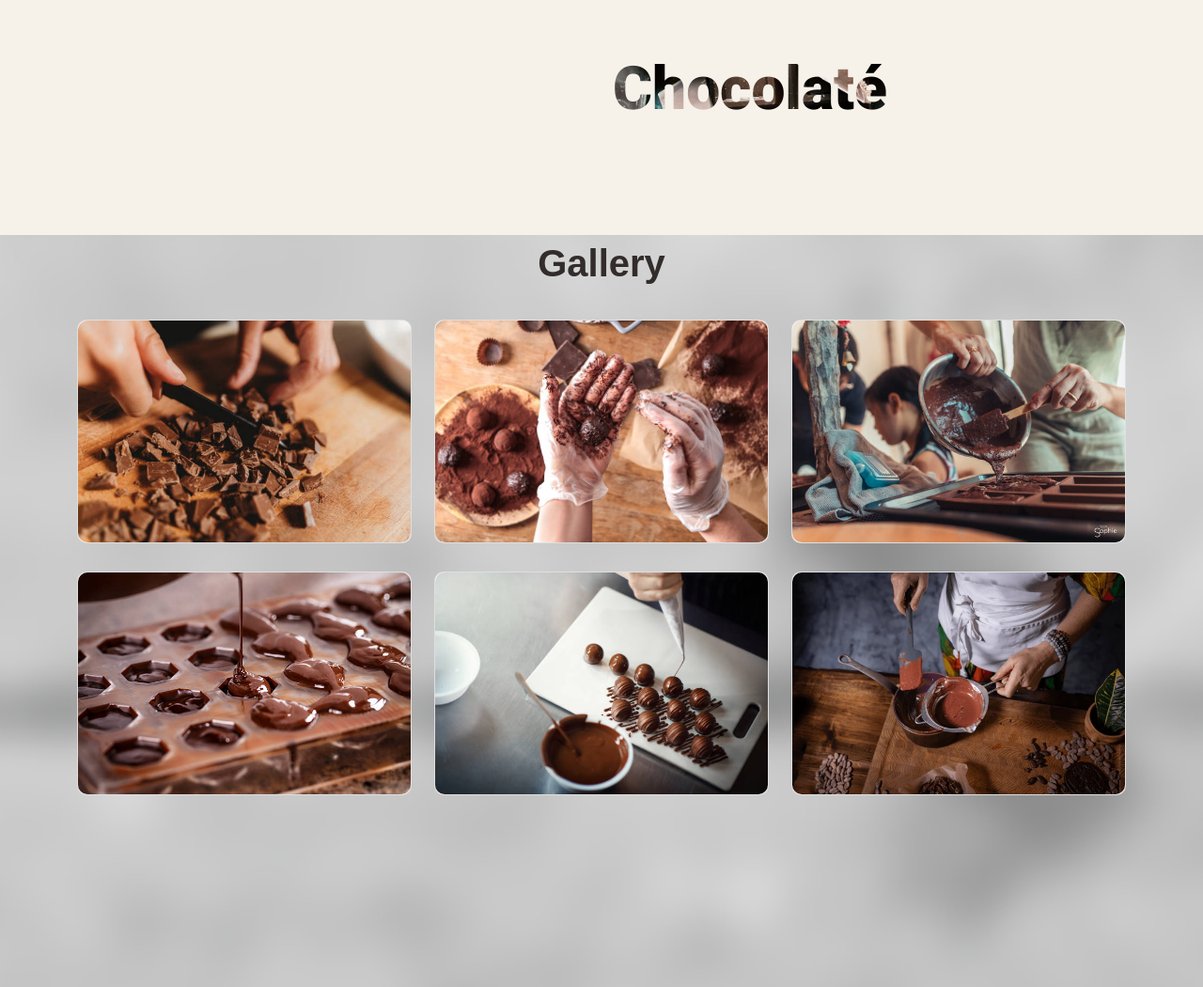
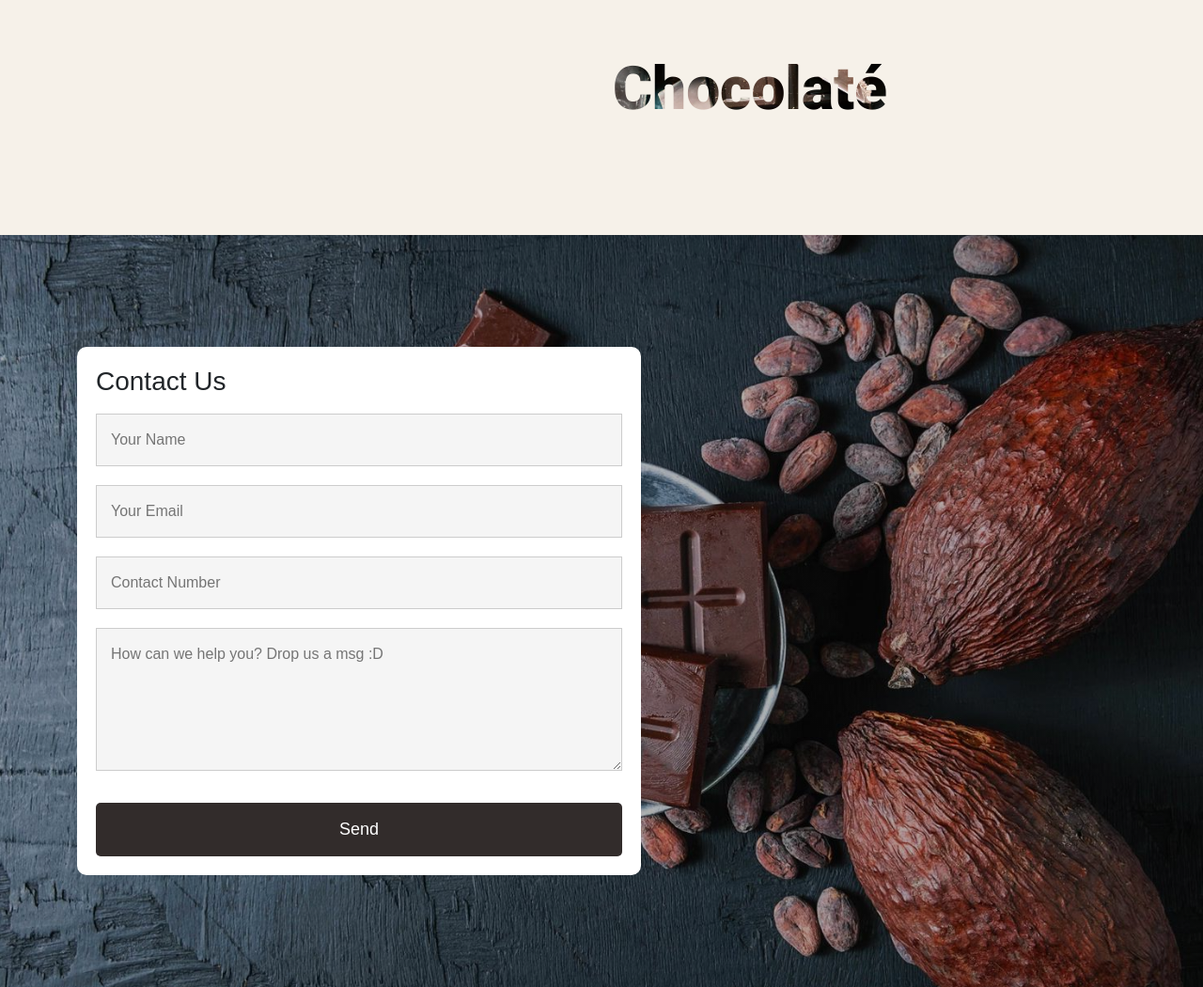
Before and after one commit to AshenKavinda/HTML-CSS-BootStrap-PHP-WebCW, a PHP site: page /mainMenu.html in a window 1280 px wide. Shown: the part 1346-2396 px from the top of the page at 94% size. Run offline with PHP 8.4, Linux system fonts and the light colour scheme.

Commit message:
Contact-us-UI

```diff
--- a/frontEndMain/mainMenu.html
+++ b/frontEndMain/mainMenu.html
@@ -43,7 +43,7 @@
                     <a class="nav-link" href="#gallery">Gallery</a>
                   </li>
                   <li class="nav-item">
-                    <a class="nav-link" href="#">Contact Us</a>
+                    <a class="nav-link" href="#contact">Contact Us</a>
                   </li>
                 </ul>
                 <form class="d-flex">
@@ -148,10 +148,10 @@
 
           <!-- gallery-->
 
-          <section id="gallery" class="w-100 h-100">
+          <!-- <section id="gallery" class="w-100 h-100">
             <div class="container" id="gallC">
 
-              <div class="headingG"><span>Gallery</span></div>
+              <div class="headingG"><span>Gallery </span></div>
 
               <div class="row" style="margin-top: 30px;">
 
@@ -199,14 +199,31 @@
 
             </div>
 
-          </section>
+          </section> -->
 
           <!-- gallery-->
 
           <!-- contact us-->
+
           <section id="contact">
 
+                <div class="container">
+
+                  <form class="formC">
+                    <h3>Contact Us</h3>
+                    <input type="text" id="name" placeholder="Your Name" required>
+                    <input type="text" id="email" placeholder="Your Email" required>
+                    <input type="text" id="phone" placeholder="Contact Number" required>
+                    <textarea id="msg" rows="5" placeholder="How can we help you? Drop us a msg :D "></textarea><br>
+                    <button type="submit">Send</button>
+
+                  </form>
+
+                </div>
+
           </section>
+
+
 
           <!-- contact us-->
 
--- a/frontEndMain/style.css
+++ b/frontEndMain/style.css
@@ -214,6 +214,58 @@ html ::-webkit-scrollbar{
 }
 
 
+/* gallery */
 
+/* contact us */
 
-/* gallery */
+#contact {
+    width: 100%;
+    height: 100vh;
+    background-image: linear-gradient(rgba(0,0,0,0.3),rgba(0,0,0,0.3)), url(./Images/topview.jpg);
+    background-repeat: no-repeat;
+    background-size: cover;
+    background-position: 88%;
+    display: flex;
+    align-items: center;
+    justify-content: center;
+}
+
+.formC {
+    background-color: #fff;
+    display: flex;
+    flex-direction: column;
+    padding: 20px;
+    width: 100%;
+    max-width: 600px;
+    border-radius: 10px;
+    box-sizing: border-box;
+}
+
+.formC input,
+.formC textarea {
+    border: 1px solid #ccc;
+    margin: 10px 0;
+    padding: 15px;
+    outline: none;
+    background: #f5f5f5;
+    font-size: 16px;
+}
+
+.formC button {
+    padding: 15px 0;
+    background: #322C2B;
+    color: white;
+    font-size: 18px;
+    border: 0;
+    outline: none;
+    cursor: pointer;
+    border-radius: 5px;
+    transition: background-color 0.3s ease;
+}
+
+.formC button:hover {
+    background-color: #803D3B;
+    color: white;
+}
+
+/* contact us */
```
Also changed, not shown: frontEndMain/Images/chocolate_23-2148148816.jpg (added), frontEndMain/Images/topview.jpg (added).
